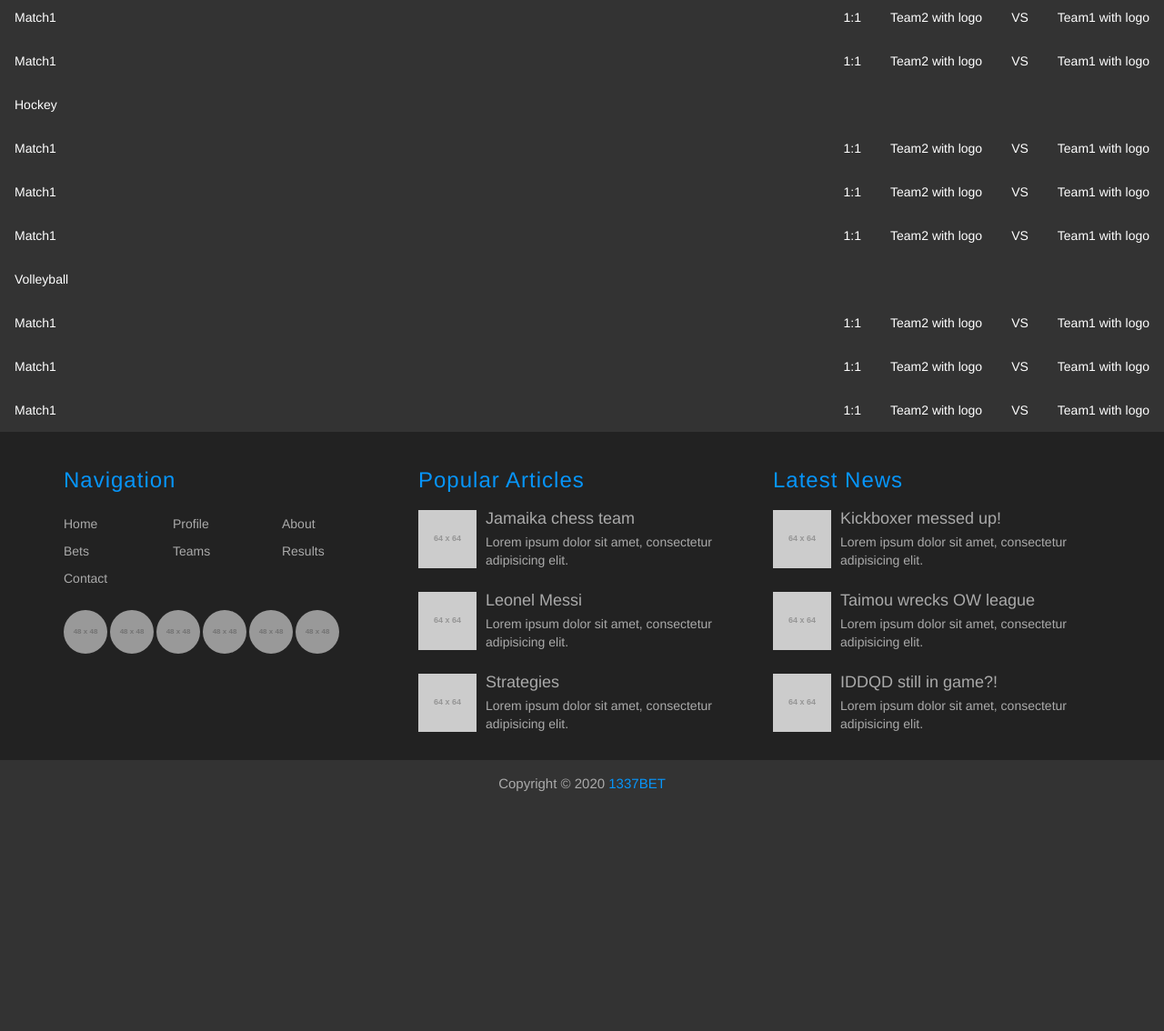
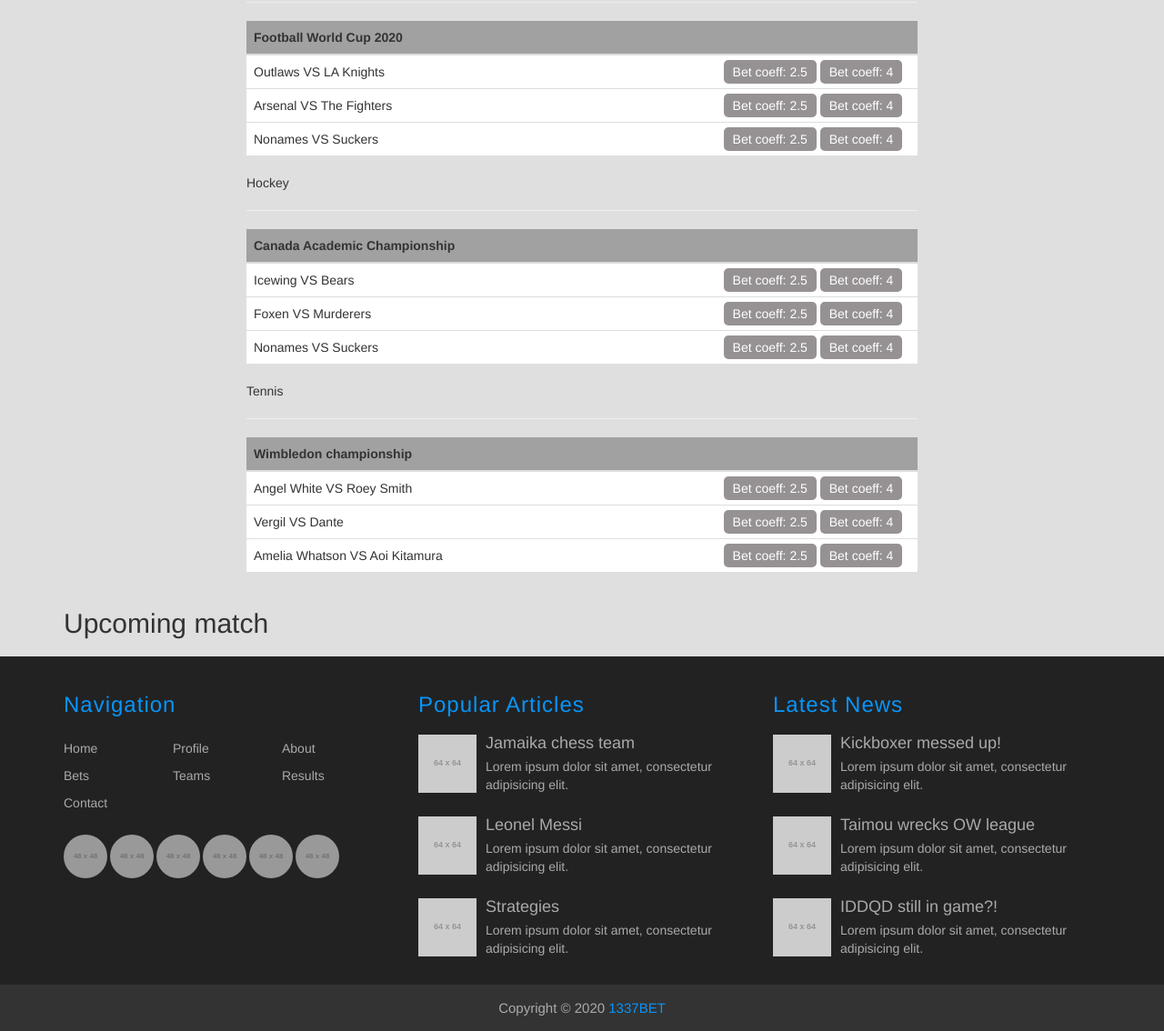
Before and after one commit to D00Movenok/TIMP-project, a Flask app: page / in a window 1280 px wide. Shown: the part 549-1683 px from the top of the page at 91% size. Before the commit the page ends 1419 px from the top, so only its background shows below. Run offline with Flask 2, Linux system fonts and the light colour scheme; grey boxes labelled with a size stand in for pictures from a placeholder-image service; some libraries are stand-ins or nearby versions.

Commit message:
index, login, reg, base front update

```diff
--- a/static/base.css
+++ b/static/base.css
@@ -196,3 +196,23 @@ footer .copyright {
 footer .copyright span {
   color: #0795fa;
 }
+
+#betln {
+  display: inline;
+  background-color: #969294;
+  border-radius: 5px;
+	padding: 5px 10px;
+	color: #FFFFFF;
+	-webkit-box-decoration-break: clone;
+  box-decoration-break: clone;
+}
+
+#betln:hover {
+  display: inline;
+  background-color: #0795fa;
+  border-radius: 5px;
+	padding: 5px 10px;
+	color: #FFFFFF;
+	-webkit-box-decoration-break: clone;
+	box-decoration-break: clone;
+}
--- a/templates/base.html
+++ b/templates/base.html
@@ -11,8 +11,7 @@
     <link href="../static/base.css" rel="stylesheet" type="text/css">
 </head>
 
-<body>
-
+<body style="background: rgb(223, 223, 223);">
     <ul id="navbar">
         <li id="list"><a id="nv" class="active" href="{{ url_for('index') }}">1337BET</a></li>
         <li id="list"><a href="#">Bets</a></li>
--- a/templates/index.html
+++ b/templates/index.html
@@ -1,7 +1,7 @@
 {% extends 'base.html' %}
 
 {% block title %}
-ИНДЕКС ХТМАЛ
+1337BET - Main page
 {% endblock %}
 
 {% block body %}
@@ -13,13 +13,12 @@
     <ol class="carousel-indicators">
       <li data-target="#bs-carousel" data-slide-to="0" class="active"></li>
       <li data-target="#bs-carousel" data-slide-to="1"></li>
-      <li data-target="#bs-carousel" data-slide-to="2"></li>
     </ol>
 
     <!-- Wrapper for slides -->
     <div class="carousel-inner">
       <div class="item slides active">
-        <div class="slide-1"></div>
+        <div class="slide-1" src="../images/slider-1-slide-1-1920x671.jpg"></div>
         <div class="hero">
           <hgroup>
               <h1>In sport we trust</h1>
@@ -28,7 +27,7 @@
         </div>
       </div>
       <div class="item slides">
-        <div class="slide-2"></div>
+        <div class="slide-2" src="../images/slider-1-slide-2-1920x671.jpg"></div>
         <div class="hero">
           <hgroup>
               <h1>Best bets %</h1>
@@ -36,94 +35,91 @@
           </hgroup>
         </div>
       </div>
-      <div class="item slides">
-        <div class="slide-3"></div>
-        <div class="hero">
-          <hgroup>
-              <h1>We are certified</h1>
-              <h3>See the "About"</h3>
-          </hgroup>
-        </div>
-      </div>
     </div>
   </div>
 
 
+  <div class="container" style="width: 60%;">
+    <h2>Events</h2>
+    <p>Football</p>
+    <hr>
+    <table class="table table-dark">
+      <thead>
+        <tr>
+          <th style="width: 70%; background: rgb(161, 161, 161);">{% block eventname1 %}Football World Cup 2020{%endblock%}</th>
+          <th style="width: 100%; background: rgb(161, 161, 161);"></th>
+        </tr>
+      </thead>
+      <tbody style="background: rgb(255, 255, 255); ">
+        <tr>
+          <td>{% block teamname1 %}Outlaws{% endblock %} VS {% block teamname11 %}LA Knights{% endblock %}</td>
+          <td><a id="betln" href="#">Bet coeff: 2.5</a>   <a id="betln" href="#">Bet coeff: 4</a></td>
+        </tr>
+        <tr>
+          <td>{% block teamname2 %}Arsenal{% endblock %} VS {% block teamname21 %}The Fighters{% endblock %}</td>
+          <td><a id="betln" href="#">Bet coeff: 2.5</a>   <a id="betln" href="#">Bet coeff: 4</a></td>
+        </tr>
+        <tr>
+          <td>{% block teamname3 %}Nonames{% endblock %} VS {% block teamname31 %}Suckers{% endblock %}</td>
+          <td><a id="betln" href="#">Bet coeff: 2.5</a>   <a id="betln" href="#">Bet coeff: 4</a></td>
+        </tr>
+      </tbody>
+    </table>
+    <p>Hockey</p>
+    <hr>
+    <table class="table table-dark">
+      <thead>
+        <tr>
+          <th style="width: 70%; background: rgb(161, 161, 161);">{%block eventname2%}Canada Academic Championship{%endblock%}</th>
+          <th style="width: 100%; background: rgb(161, 161, 161);"></th>
+        </tr>
+      </thead>
+      <tbody style="background: rgb(255, 255, 255);">
+        <tr>
+          <td>{% block teamname12 %}Icewing{% endblock %} VS {% block teamname13 %}Bears{% endblock %}</td>
+          <td><a id="betln" href="#">Bet coeff: 2.5</a>   <a id="betln" href="#">Bet coeff: 4</a></td>
+        </tr>
+        <tr>
+          <td>{% block teamname22 %}Foxen{% endblock %} VS {% block teamname23 %}Murderers{% endblock %}</td>
+          <td><a id="betln" href="#">Bet coeff: 2.5</a>   <a id="betln" href="#">Bet coeff: 4</a></td>
+        </tr>
+        <tr>
+          <td>{% block teamname32 %}Nonames{% endblock %} VS {% block teamname33 %}Suckers{% endblock %}</td>
+          <td><a id="betln" href="#">Bet coeff: 2.5</a>   <a id="betln" href="#">Bet coeff: 4</a></td>
+        </tr>
+      </tbody>
+    </table>
+    <p>Tennis</p>
+    <hr>
+    <table class="table table-dark">
+      <thead>
+        <tr>
+          <th style="width: 70%; background: rgb(161, 161, 161);">{%block eventname3%}Wimbledon championship{%endblock%}</th>
+          <th style="width: 100%; background: rgb(161, 161, 161);"></th>
+        </tr>
+      </thead>
+      <tbody style="background: rgb(255, 255, 255);">
+        <tr>
+          <td>{% block name1 %}Angel White{% endblock %} VS {% block name11 %}Roey Smith{% endblock %}</td>
+          <td><a id="betln" href="#">Bet coeff: 2.5</a>   <a id="betln" href="#">Bet coeff: 4</a></td>
+        </tr>
+        <tr>
+          <td>{% block name2 %}Vergil{% endblock %} VS {% block name22 %}Dante{% endblock %}</td>
+          <td><a id="betln" href="#">Bet coeff: 2.5</a>   <a id="betln" href="#">Bet coeff: 4</a></td>
+        </tr>
+        <tr>
+          <td>{% block name3 %}Amelia Whatson{% endblock %} VS {% block name33 %}Aoi Kitamura{% endblock %}</td>
+          <td><a id="betln" href="#">Bet coeff: 2.5</a>   <a id="betln" href="#">Bet coeff: 4</a></td>
+        </tr>
+      </tbody>
+    </table>
+  </div>
 
+  <div class="container">
+    <h2>Upcoming match</h2>
+      <div id="upcmatch" style="background:rgb(255, 255, 255);">
+        <h3></h3>
+      </div>
+  </div>
 
-
-<ul id="navbar">
-    <li id="list"><a>Football</a></li>
-</ul>
-  <ul id="navbar">
-    <li id="list"><a>Match1</a></li>
-    <li id="list" style="float:right"><a>Team1 with logo</a></li>
-    <li id="list" style="float:right"><a>VS</a></li>
-    <li id="list" style="float:right"><a>Team2 with logo</a></li>
-    <li id="list" style="float:right"><a>1:1</a></li>
-</ul>
-<ul id="navbar">
-    <li id="list"><a>Match1</a></li>
-    <li id="list" style="float:right"><a>Team1 with logo</a></li>
-    <li id="list" style="float:right"><a>VS</a></li>
-    <li id="list" style="float:right"><a>Team2 with logo</a></li>
-    <li id="list" style="float:right"><a>1:1</a></li>
-</ul>
-<ul id="navbar">
-    <li id="list"><a>Match1</a></li>
-    <li id="list" style="float:right"><a>Team1 with logo</a></li>
-    <li id="list" style="float:right"><a>VS</a></li>
-    <li id="list" style="float:right"><a>Team2 with logo</a></li>
-    <li id="list" style="float:right"><a>1:1</a></li>
-</ul>
-
-<ul id="navbar">
-    <li id="list"><a>Hockey</a></li>
-</ul>
-  <ul id="navbar">
-    <li id="list"><a>Match1</a></li>
-    <li id="list" style="float:right"><a>Team1 with logo</a></li>
-    <li id="list" style="float:right"><a>VS</a></li>
-    <li id="list" style="float:right"><a>Team2 with logo</a></li>
-    <li id="list" style="float:right"><a>1:1</a></li>
-</ul>
-<ul id="navbar">
-    <li id="list"><a>Match1</a></li>
-    <li id="list" style="float:right"><a>Team1 with logo</a></li>
-    <li id="list" style="float:right"><a>VS</a></li>
-    <li id="list" style="float:right"><a>Team2 with logo</a></li>
-    <li id="list" style="float:right"><a>1:1</a></li>
-</ul>
-<ul id="navbar">
-    <li id="list"><a>Match1</a></li>
-    <li id="list" style="float:right"><a>Team1 with logo</a></li>
-    <li id="list" style="float:right"><a>VS</a></li>
-    <li id="list" style="float:right"><a>Team2 with logo</a></li>
-    <li id="list" style="float:right"><a>1:1</a></li>
-</ul>
-
-<ul id="navbar">
-    <li id="list"><a>Volleyball</a></li>
-</ul>
-  <ul id="navbar">
-    <li id="list"><a>Match1</a></li>
-    <li id="list" style="float:right"><a>Team1 with logo</a></li>
-    <li id="list" style="float:right"><a>VS</a></li>
-    <li id="list" style="float:right"><a>Team2 with logo</a></li>
-    <li id="list" style="float:right"><a>1:1</a></li>
-</ul>
-<ul id="navbar">
-    <li id="list"><a>Match1</a></li>
-    <li id="list" style="float:right"><a>Team1 with logo</a></li>
-    <li id="list" style="float:right"><a>VS</a></li>
-    <li id="list" style="float:right"><a>Team2 with logo</a></li>
-    <li id="list" style="float:right"><a>1:1</a></li>
-</ul>
-<ul id="navbar">
-    <li id="list"><a>Match1</a></li>
-    <li id="list" style="float:right"><a>Team1 with logo</a></li>
-    <li id="list" style="float:right"><a>VS</a></li>
-    <li id="list" style="float:right"><a>Team2 with logo</a></li>
-    <li id="list" style="float:right"><a>1:1</a></li>
-</ul>
 {% endblock %}
```
Also changed, not shown: static/login.css (+10 -0 lines), templates/login.html (+15 -23 lines), templates/register.html (+15 -22 lines).
